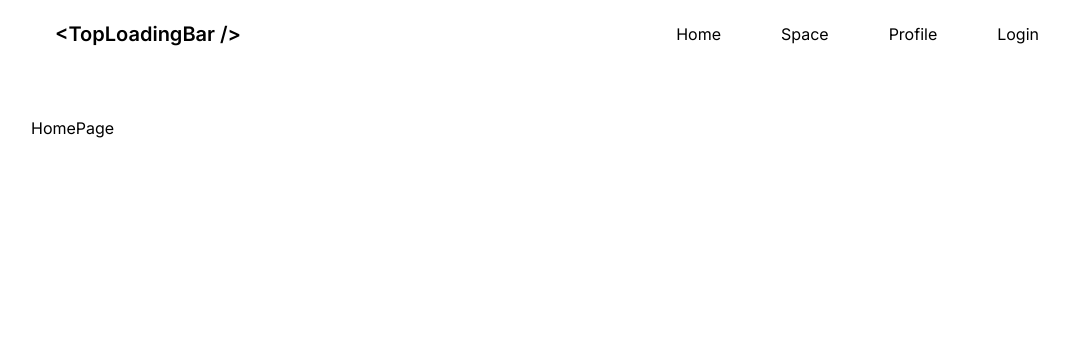
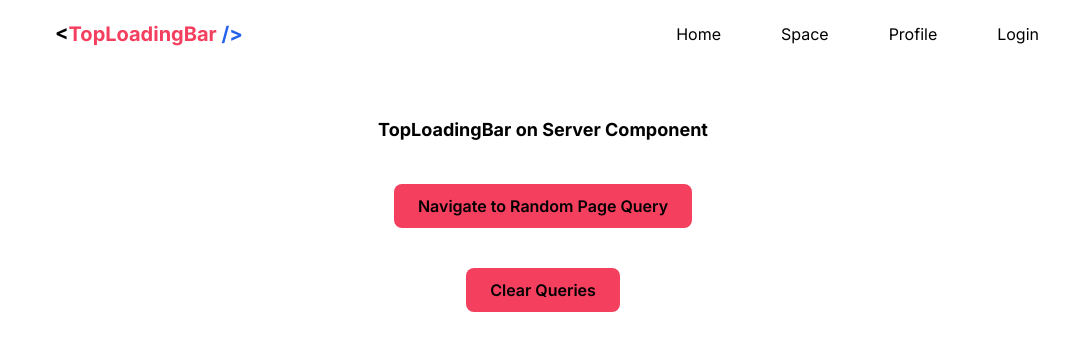
Before and after one commit to bibekjodd/next-server-toploadingbar, a Next.js app: page / in a window 1280 px wide. Shown: the top 350 px of the page, without its empty margins (97-1166 px from the left). Built offline with nearby package versions, Linux system fonts and the light colour scheme.

Commit message:
feat: add all pages

```diff
--- a/package.json
+++ b/package.json
@@ -19,6 +19,7 @@
     "postcss": "8.4.31",
     "react": "18.2.0",
     "react-dom": "18.2.0",
+    "react-top-loading-bar": "^2.3.1",
     "tailwindcss": "3.3.3",
     "typescript": "5.2.2",
     "zustand": "^4.4.2"
--- a/src/app/layout.tsx
+++ b/src/app/layout.tsx
@@ -1,6 +1,7 @@
 import Navbar from "@/components/Navbar";
 import "./globals.css";
 import { Inter } from "next/font/google";
+import TopLoadingBar from "@/components/TopLoadingBar";
 
 const inter = Inter({ subsets: ["latin"] });
 
@@ -17,6 +18,7 @@ export default function RootLayout({
   return (
     <html lang="en">
       <body className={inter.className}>
+        <TopLoadingBar />
         <Navbar />
         <main className="page-container">{children}</main>
       </body>
--- a/src/app/login/page.tsx
+++ b/src/app/login/page.tsx
@@ -1,7 +1,15 @@
-import React from 'react'
+import ProgressButton from "@/components/ProgressButton";
+import React from "react";
 
 export default function Login() {
   return (
-    <div>Login</div>
-  )
+    <div className="flex flex-col items-center">
+      <ProgressButton
+        href="/"
+        className="my-32 bg-rose-500 px-6 py-2.5 rounded-lg font-semibold active:scale-90 transition-all"
+      >
+        Click to Login
+      </ProgressButton>
+    </div>
+  );
 }
--- a/src/app/page.tsx
+++ b/src/app/page.tsx
@@ -1,9 +1,20 @@
+import wait from "@/lib/wait";
 import React from "react";
+import ProgressButton from "@/components/ProgressButton";
+import NavigatorClient from "./space/NavigatorClient";
 
-export default function Page() {
+export default async function Space() {
+  await wait(1000);
   return (
-    <div className="page-container">
-      <h1>HomePage</h1>
+    <div className="flex items-center flex-col">
+      <p className="text-lg font-bold">TopLoadingBar on Server Component</p>
+      <NavigatorClient />
+      <ProgressButton
+        href="/"
+        className=" bg-rose-500 px-6 py-2.5 rounded-lg font-semibold active:scale-90 transition-all"
+      >
+        Clear Queries
+      </ProgressButton>
     </div>
   );
 }
--- a/src/app/profile/page.tsx
+++ b/src/app/profile/page.tsx
@@ -1,7 +1,17 @@
-import React from 'react'
+import ProgressButton from "@/components/ProgressButton";
+import React from "react";
 
 export default function Profile() {
   return (
-    <div>Profile</div>
-  )
+    <div className="flex flex-col items-center">
+      <h1 className="text-3xl font-semibold">Hey There Welcome</h1>
+
+      <ProgressButton
+        href="/login"
+        className="my-32 bg-rose-500 px-6 py-2.5 rounded-lg font-semibold active:scale-90 transition-all"
+      >
+        Logout
+      </ProgressButton>
+    </div>
+  );
 }
--- /dev/null
+++ b/src/app/space/NavigatorClient.tsx
@@ -0,0 +1,31 @@
+"use client";
+import ProgressButton from "@/components/ProgressButton";
+import { useSearchParams } from "next/navigation";
+import React, { useEffect, useState } from "react";
+const randomQueries = ["apple", "dog", "node_modules", "everest"];
+
+export default function NavigatorClient() {
+  const searchParams = useSearchParams();
+  const [query, setQuery] = useState("apple");
+
+  useEffect(() => {
+    const randomIndex = Math.floor(Math.random() * randomQueries.length);
+    if (query !== randomQueries[randomIndex]) {
+      setQuery(randomQueries[randomIndex]);
+      return;
+    }
+
+    if (randomIndex === 0 || randomIndex === randomQueries.length - 1) {
+      setQuery("air");
+    }
+  }, [searchParams]);
+
+  return (
+    <ProgressButton
+      href={`/?search=${query}`}
+      className="my-10 bg-rose-500 px-6 py-2.5 rounded-lg font-semibold active:scale-90 transition-all"
+    >
+      Navigate to Random Page Query
+    </ProgressButton>
+  );
+}
--- /dev/null
+++ b/src/app/space/loading.tsx
@@ -0,0 +1,11 @@
+import React from "react";
+
+export default function loading() {
+  return (
+    <div>
+      almost there...
+      <br />
+      getting in 1 second
+    </div>
+  );
+}
--- a/src/app/space/page.tsx
+++ b/src/app/space/page.tsx
@@ -1,7 +1,10 @@
-import React from 'react'
+import ProgressButton from "@/components/ProgressButton";
+import React from "react";
 
-export default function Space() {
+export default function Page() {
   return (
-    <div>Space</div>
-  )
+    <div className="flex items-center flex-col">
+      <h1>Welcome to space page</h1>
+    </div>
+  );
 }
--- a/src/components/Navbar.tsx
+++ b/src/components/Navbar.tsx
@@ -11,15 +11,14 @@ const navItems: { title: string; href: string }[] = [
 export default function Navbar() {
   return (
     <div>
-      <header className="flex items-center page-container py-3 mb-12">
-        <ProgressLink
-          href="/"
-          className="mr-auto px-6 py-2 text-xl font-semibold"
-        >
-          {"<TopLoadingBar />"}
+      <header className="page-container flex flex-col md:flex-row items-start space-y-5 md:space-y-0 md:items-center  md:justify-between py-3 mb-12 ">
+        <ProgressLink href="/" className="px-6 py-2 text-xl font-bold">
+          <span className="">{"<"}</span>
+          <span className="text-rose-500">TopLoadingBar</span>
+          <span className="text-blue-600">{" />"}</span>
         </ProgressLink>
 
-        <nav className="flex space-x-7">
+        <nav className="flex md:space-x-7">
           {navItems.map(({ href, title }) => (
             <ProgressLink key={title} href={href} className="px-4 py-2">
               {title}
--- a/src/components/ProgressButton.tsx
+++ b/src/components/ProgressButton.tsx
@@ -1,8 +1,36 @@
 "use client";
-import React from "react";
+import useLoadingBar from "@/hooks/useLoadingBar";
+import { useRouter } from "next/navigation";
+import React, { ButtonHTMLAttributes } from "react";
 
-type Props = {};
+type Props = { href: string } & ButtonHTMLAttributes<HTMLButtonElement>;
 
-export default function ProgressButton({}: Props) {
-  return <div>ProgressButton</div>;
+export default function ProgressButton({
+  children,
+  onClick,
+  href,
+  ...props
+}: Props) {
+  const start = useLoadingBar((state) => state.start);
+  const end = useLoadingBar((state) => state.end);
+  const router = useRouter();
+
+  const handleClick = (e: React.MouseEvent<HTMLButtonElement>) => {
+    if (onClick) {
+      onClick(e);
+    }
+
+    if (location.pathname + location.search === href) {
+      end();
+    } else {
+      router.push(href);
+      start();
+    }
+  };
+
+  return (
+    <button onClick={handleClick} {...props}>
+      {children}
+    </button>
+  );
 }
--- a/src/components/ProgressLink.tsx
+++ b/src/components/ProgressLink.tsx
@@ -1,9 +1,34 @@
 "use client";
+import useLoadingBar from "@/hooks/useLoadingBar";
 import Link, { LinkProps } from "next/link";
 import React, { AnchorHTMLAttributes } from "react";
 
 type Props = LinkProps & AnchorHTMLAttributes<HTMLAnchorElement>;
 
-export default function ProgressLink({ children, ...props }: Props) {
-  return <Link {...props}>{children}</Link>;
+export default function ProgressLink({
+  children,
+  href,
+  onClick,
+  ...props
+}: Props) {
+  const start = useLoadingBar((state) => state.start);
+  const end = useLoadingBar((state) => state.end);
+
+  const handleClick = (e: React.MouseEvent<HTMLAnchorElement>) => {
+    if (onClick) {
+      onClick(e);
+    }
+
+    if (href === location.pathname + location.search) {
+      end();
+    } else {
+      start();
+    }
+  };
+
+  return (
+    <Link {...props} href={href} onClick={handleClick}>
+      {children}
+    </Link>
+  );
 }
--- /dev/null
+++ b/src/components/TopLoadingBar.tsx
@@ -0,0 +1,17 @@
+"use client";
+import useLoadingBar from "@/hooks/useLoadingBar";
+import { usePathname, useSearchParams } from "next/navigation";
+import React, { useEffect } from "react";
+import LoadingBar from "react-top-loading-bar";
+
+export default function TopLoadingBar() {
+  const [progress, end] = useLoadingBar((state) => [state.progress, state.end]);
+  const pathname = usePathname();
+  const searchParams = useSearchParams();
+
+  useEffect(() => {
+    end();
+  }, [pathname, searchParams, end]);
+
+  return <LoadingBar progress={progress} waitingTime={200} />;
+}
```
Also changed, not shown: 1 other file (tests, documents, lock files or other folders).
